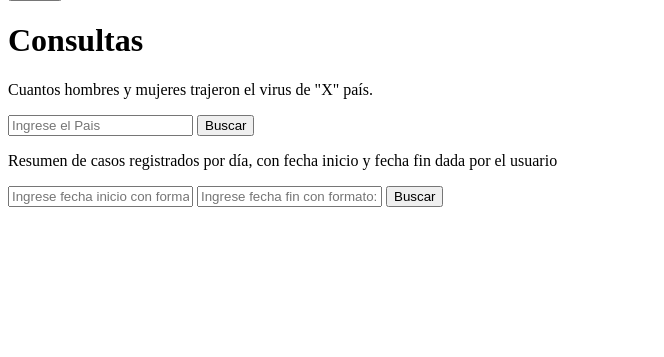
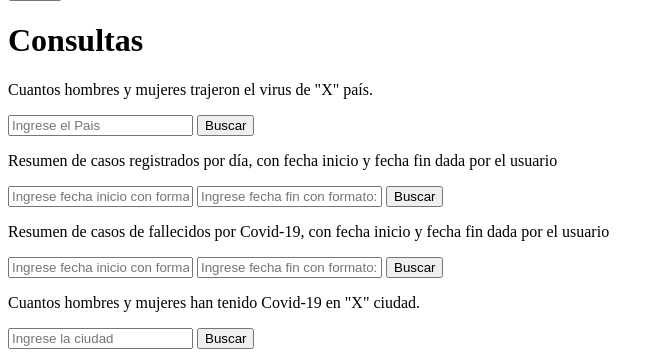
Before and after one commit to SagLara/Ciencia-de-Datos, a Flask app: page / in a window 1280 px wide. Shown: the part 499-856 px from the top of the page, without its empty margins (0-664 px from the left). Before the commit the page ends 706 px from the top, so only its background shows below. Run offline with Flask 2, Linux system fonts and the light colour scheme; parts of the project's set-up code (start-up, migrations or seed data) failed here and were passed over.

Commit message:
Se agrega consulta 3 y 4

```diff
--- a/reto 1/app.py
+++ b/reto 1/app.py
@@ -23,8 +23,10 @@ results_df = pd.DataFrame.from_records(results)
 #prub = results_df.loc[10:20,:]
 #prub = results_df.loc[:10,:]
 ##df = pd.DataFrame({'A': [0, 1, 2, 3, 4], 'B': [5, 6, 7, 8, 9], 'C': ['a', 'b', 'c--', 'd', 'e']})
+results_df['sexo']=results_df['sexo'].str.upper()
 results_df['fecha_reporte_web'] = results_df['fecha_reporte_web'].apply(dateutil.parser.parse)
-
+casos_muertos=results_df[results_df['estado']=='Fallecido']
+casos_muertos['fecha_muerte'] = casos_muertos.loc[:,'fecha_muerte'].apply(dateutil.parser.parse)
 def resultVirusPais(dataframe, pais):
   importados=dataframe[dataframe['fuente_tipo_contagio']=='Importado']
   up=pais.upper()
@@ -39,6 +41,19 @@ def resultCasosPorDia(results_df,inicio,fin):
   result=resultadosDia.groupby('fecha_reporte_web',as_index=False)['departamento'].count()
   resultado=result.rename(columns={'fecha_reporte_web': 'fecha','departamento': 'Casos'})
   return resultado
+
+def resultMuertosPorDia(results_df,inicio,fin):
+  inicio= dateutil.parser.parse(inicio, dayfirst=True)
+  fin= dateutil.parser.parse(fin, dayfirst=True)
+  resultadosDia=casos_muertos[(casos_muertos['fecha_muerte']>=inicio) & (casos_muertos['fecha_muerte']<=fin) ]
+  resultadosDia=resultadosDia.sort_values('fecha_muerte')
+  result=resultadosDia.groupby('fecha_muerte',as_index=False)['departamento'].count()
+  resultado=result.rename(columns={'fecha_muerte': 'fecha muerte','departamento': 'Fallecidos'})
+  return resultado
+def resultVirusCiudad(dataframe, ciudad):
+  up=ciudad.upper()
+  result=dataframe[dataframe['ciudad_municipio_nom']==up]
+  return result['sexo'].value_counts()
 
 #def filtros(filtros,dataframe):
 # 	fecha_reporte_web 	id_de_caso 	fecha_de_notificaci_n 	departamento 	#
@@ -110,7 +125,27 @@ def view_consult_fecha():
     #table=df.to_html(header="true", table_id="table")
     #return render_template("dataframe.html",nombre=nombre,table=table)
     return result.to_html(header="true", table_id="table")
-
+@app.route("/consulta 3", methods=["POST"])
+def view_consult_muertos():
+    inicio= request.form.get("inicio")
+    fin = request.form.get("fin")
+    res= resultMuertosPorDia(results_df,str(inicio),str(fin))
+    result= pd.DataFrame(res)
+    #print("CONSULT: ",dato," HASTA:",rango)
+    #view = results_df.loc[int(dato):int(rango),:]
+    #table=df.to_html(header="true", table_id="table")
+    #return render_template("dataframe.html",nombre=nombre,table=table)
+    return result.to_html(header="true", table_id="table")
+@app.route("/consulta 4", methods=["POST"])
+def view_consult_ciudad():
+    ciudad = request.form.get("ciudad")
+    res= resultVirusCiudad(results_df,str(ciudad))
+    result= pd.DataFrame(res)
+    #print("CONSULT: ",dato," HASTA:",rango)
+    #view = results_df.loc[int(dato):int(rango),:]
+    #table=df.to_html(header="true", table_id="table")
+    #return render_template("consulta-1.html",pais=pais)
+    return result.to_html(header="true", table_id="table")
 if __name__ == "__main__":
     app.run(debug=True, port= 5000)
 
--- a/reto 1/templates/index.html
+++ b/reto 1/templates/index.html
@@ -126,6 +126,23 @@
     <input type="texto" name="fin" placeholder="Ingrese fecha fin con formato: dd-mm-aaaa">
     <button>Buscar</button>
 </form>
+<p>
+    Resumen de casos de fallecidos por Covid-19, con fecha inicio y fecha fin dada por el usuario
+</p>
+
+<form action="{{ url_for('view_consult_muertos') }} " method="POST">
+    <input type="texto" name="inicio" placeholder="Ingrese fecha inicio con formato: dd-mm-aaaa">
+    <input type="texto" name="fin" placeholder="Ingrese fecha fin con formato: dd-mm-aaaa">
+    <button>Buscar</button>
+</form>
+<p>
+    Cuantos hombres y mujeres han tenido Covid-19 en "X" ciudad.
+</p>
+
+<form action="{{ url_for('view_consult_ciudad') }} " method="POST">
+    <input type="texto" name="ciudad" placeholder="Ingrese la ciudad">
+    <button>Buscar</button>
+</form>
 
 {% endblock %}
 
```
Also changed, not shown: reto 1/templates/consulta 3.html (added, +11 -0 lines), reto 1/templates/consulta 4.html (added, +11 -0 lines).
